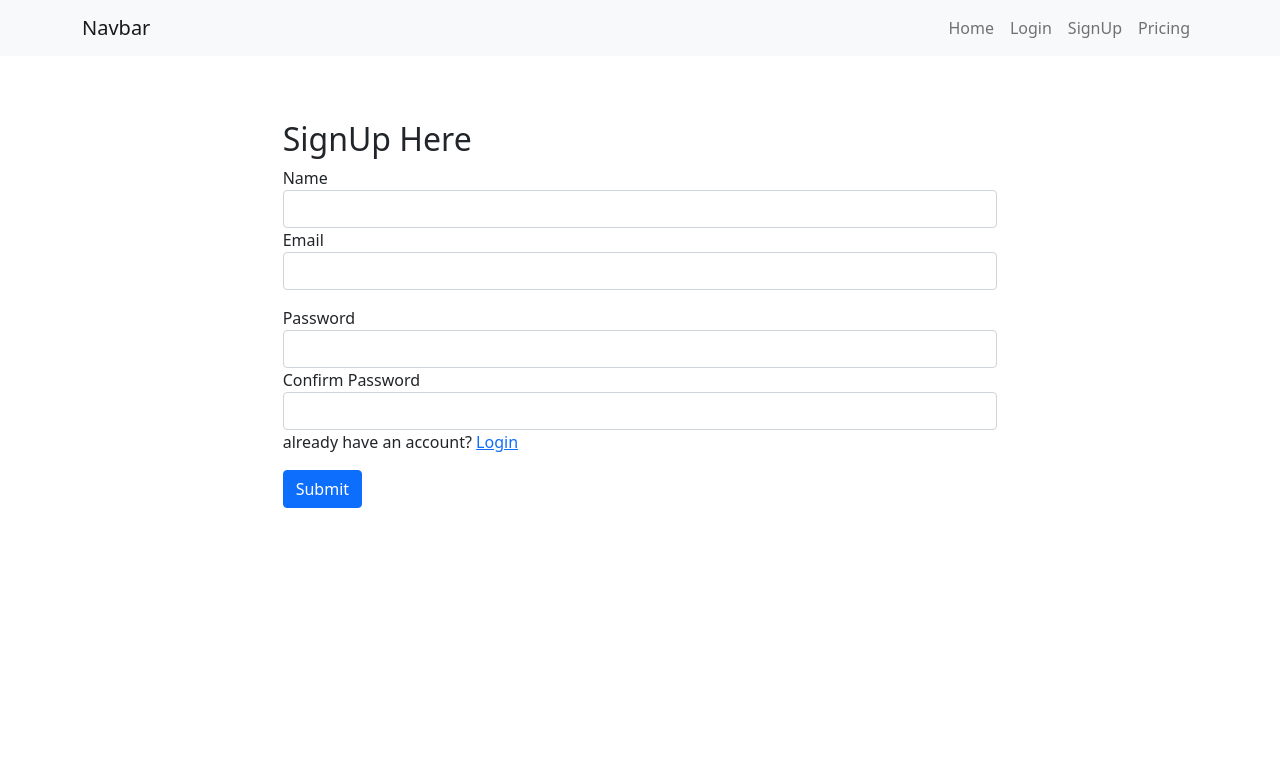
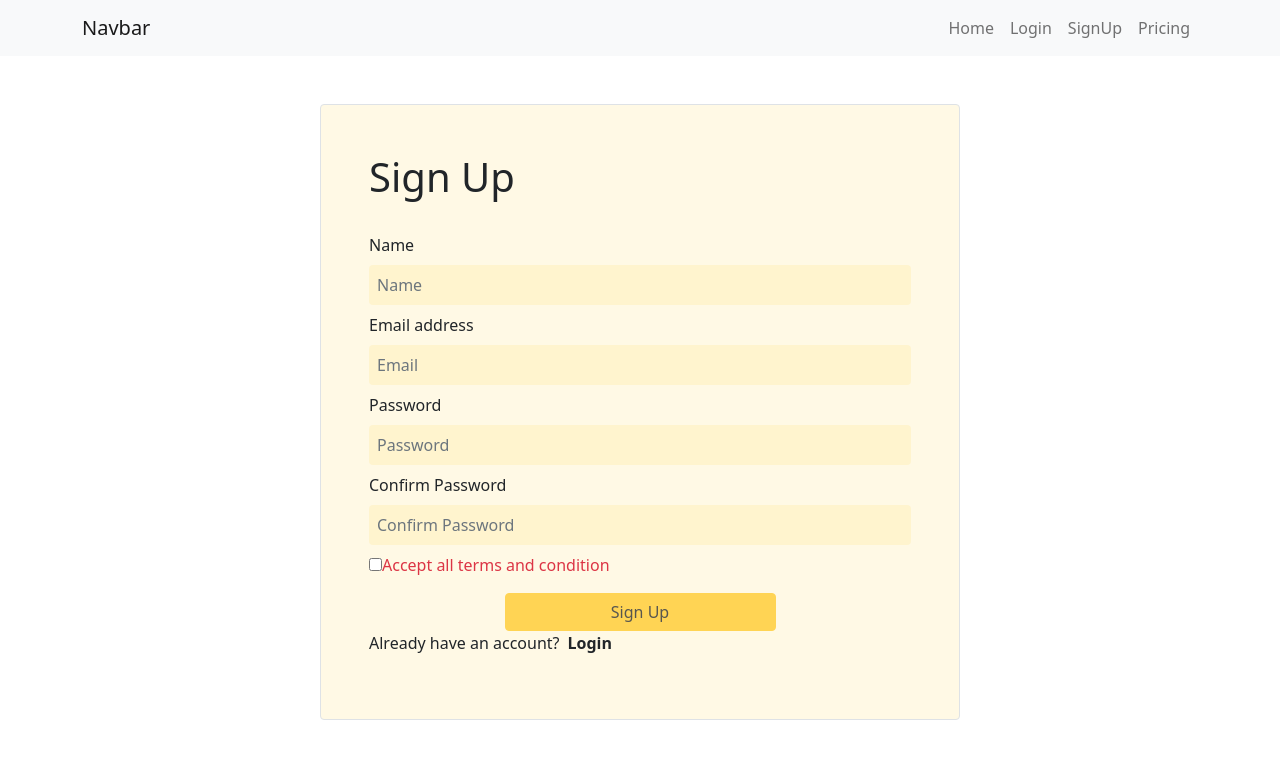
Before and after one commit to ATISH01/AB-electronics-client-side, a React (Create React App) app: page /signup in a window 1280 px wide. Shown: the top 758 px of the page. Built offline with nearby package versions, Linux system fonts and the light colour scheme.

Commit message:
signup paeg recreated

```diff
--- a/package.json
+++ b/package.json
@@ -8,9 +8,11 @@
     "@testing-library/react": "^13.1.1",
     "@testing-library/user-event": "^13.5.0",
     "bootstrap": "^5.1.3",
+    "firebase": "^9.7.0",
     "react": "^18.1.0",
     "react-bootstrap": "^2.3.1",
     "react-dom": "^18.1.0",
+    "react-firebase-hooks": "^5.0.3",
     "react-hook-form": "^7.30.0",
     "react-router-dom": "^6.3.0",
     "react-scripts": "5.0.1",
--- a/src/Pages/Login/Login/Login.js
+++ b/src/Pages/Login/Login/Login.js
@@ -3,11 +3,10 @@ import { Button, Col, Form, Row } from 'react-bootstrap';
 import { useForm } from 'react-hook-form';
 import * as Yup from 'yup'
 import { yupResolver } from '@hookform/resolvers/yup'
+import { Link } from 'react-router-dom';
 const Login = () => {
     const formSchema = Yup.object().shape({
         email:Yup.string().email().required('Input Valid Email'),
-
-
     })
     const formOptions = { resolver: yupResolver(formSchema) }
     const { register, handleSubmit, reset, formState } = useForm(formOptions)
@@ -32,9 +31,7 @@ const Login = () => {
                     <Form.Label>Password</Form.Label>
                     <Form.Control {...register("password", { required: true })} />
                 </Form.Group>
-                <Form.Group className="mb-3" controlId="formBasicCheckbox">
-                    <Form.Check type="checkbox" label="Check me out" />
-                </Form.Group>
+                <p>New to AB Electronics? <Link to="/signup">SignUp</Link></p>
                 <Button variant="primary" type="submit">
                     Submit
                 </Button>
--- a/src/Pages/Login/SignUp/SignUp.js
+++ b/src/Pages/Login/SignUp/SignUp.js
@@ -1,81 +1,113 @@
-import React from 'react'
-import { useForm } from 'react-hook-form'
-import { yupResolver } from '@hookform/resolvers/yup'
-import * as Yup from 'yup'
-import { Col, Row } from 'react-bootstrap';
-import { Link } from 'react-router-dom';
+import React, { useState } from 'react';
+import { Button, Col, Form, Row } from 'react-bootstrap';
+import { Link, useNavigate } from 'react-router-dom';
+import { useCreateUserWithEmailAndPassword} from 'react-firebase-hooks/auth';
+import auth from '../../../firebse.init';
+
 
 const SignUp = () => {
-    const formSchema = Yup.object().shape({
+    const [agree, setAgree] = useState(false);
+     const [
+        createUserWithEmailAndPassword, user
+    ] = useCreateUserWithEmailAndPassword(auth);
+    const [userInfo, setUserInfo] = useState({
+        email: "",
+        password: "",
+        confirmPass: "",
+    })
+    const [errors, setErrors] = useState({
+        email: "",
+        password: "",
+        general: "",
+    })
 
-        email:Yup.string().email().required('Input Valid Email'),
-        password: Yup.string()
-            .required('Password is mendatory')
-            .min(3, 'Password must be at 3 char long'),
-        confirmPwd: Yup.string()
-            .required('Password is mendatory')
-            .oneOf([Yup.ref('password')], 'Passwords does not match'),
-    })
-    const formOptions = { resolver: yupResolver(formSchema) }
-    const { register, handleSubmit, reset, formState } = useForm(formOptions)
-    const { errors } = formState;
+    const handleEmail = event => {
+        const emailRegex = /\S+@\S+\.\S+/;
+        const emailValidation = emailRegex.test(event.target.value);
 
-    const onSubmit = data => {
-        console.log(data);
+        if (emailValidation) {
+            setUserInfo({ ...userInfo, email: event.target.value })
+            setErrors({ ...errors, email: "" })
+        } else {
+            setErrors({ ...errors, email: "Invalid email" })
+            setUserInfo({ ...userInfo, email: "" })
+        }
     }
+
+    const handlePassword = event => {
+        const RegexPass = /.{6,}/;
+        const passwordValidation = RegexPass.test(event.target.value);
+        if (passwordValidation) {
+            setUserInfo({ ...userInfo, password: event.target.value })
+        }
+        else {
+            setErrors({ ...errors, password: "Give StrongPassword" })
+        }
+    }
+
+    const handleConfirmPass = event => {
+        setUserInfo({ ...userInfo, confirmPass: event.target.value })
+    }
+    const handleFormSubmit = event => {
+        event.preventDefault();
+        if (userInfo.password !== userInfo.confirmPass) {
+            setErrors({ ...errors, confirmPass: "Password Not Matched" })
+            return;
+        }
+        createUserWithEmailAndPassword(userInfo.email, userInfo.password)
+
+        console.log(user);
+
+    }
+
     return (
-        <Row  md={3} className="g-0">
-            <Col xs={12} md={7} className="mx-auto">
-            <div className="container mt-5 p-3">
-            <h2>SignUp Here</h2>
-            <form onSubmit={handleSubmit(onSubmit)}>
-                <div className="form-group">
-                    <label>Name</label>
-                    <input {...register("name")} className="form-control" />
 
-                </div>
-                <div className="form-group">
-                    <label>Email</label>
-                    <input
-                        name="email"
-                        type="text"
-                        {...register('email')}
-                        className="form-control"
-                    />
-                    <p>{errors.email?.message}</p>
+        <Row md={3} className="g-0 ">
 
-                </div>
-                <div className="form-group">
+            <Col xs={12} md={6} className="mx-auto">
+                    <div className='container  mx-auto my-5 bg-warning bg-opacity-10 border border-1 rounded p-5'>
 
-                    <label>Password</label>
-                    <input
-                        name="password"
-                        type="password"
-                        {...register('password')}
-                        className={`form-control ${errors.password ? 'is-invalid' : ''}`}
-                    />
-                    <div className="invalid-feedback">{errors.password?.message}</div>
-                </div>
-                <div className="form-group">
-                    <label>Confirm Password</label>
-                    <input
-                        name="confirmPwd"
-                        type="password"
-                        {...register('confirmPwd')}
-                        className={`form-control ${errors.confirmPwd ? 'is-invalid' : ''}`}
-                    />
-                    <div className="invalid-feedback">{errors.confirmPwd?.message}</div>
-                </div>
-                <p>already have an account? <Link to='/login'>Login</Link></p>
-                <div className="mt-3">
-                    <button type="submit" className="btn btn-primary">
-                        Submit
-                    </button>
-                </div>
-            </form>
-        </div>
+                        <Form onSubmit={handleFormSubmit} >
+                            <h1>Sign Up</h1>
+                            <img className='ms-4 mb-3' width={230} src="" alt="" />
+                            <Form.Group className=" mb-2">
+                                <Form.Label >Name</Form.Label>
+                                <Form.Control className='border-0 bg-warning p-2 text-dark bg-opacity-10' type="text" placeholder="Name" />
+
+                            </Form.Group>
+                            <Form.Group className="mb-2" controlId="formBasicEmail">
+                                <Form.Label>Email address</Form.Label>
+                                <Form.Control onChange={handleEmail} className='border-0 bg-warning p-2 text-dark bg-opacity-10' type="email" placeholder="Email" required />
+                                {errors?.email && <p>{errors.email}</p>}
+                            </Form.Group>
+
+                            <Form.Group className="mb-2" controlId="formBasicPassword">
+                                <Form.Label>Password</Form.Label>
+                                <Form.Control onBlur={handlePassword} className='border-0 bg-warning p-2 text-dark bg-opacity-10' type="password" placeholder="Password" required />
+                                {errors?.password && <p>{errors.password}</p>}
+                            </Form.Group>
+                            <Form.Group className="mb-2" controlId="formBasicPassword">
+                                <Form.Label>Confirm Password</Form.Label>
+                                <Form.Control onBlur={handleConfirmPass} className='border-0 bg-warning p-2 text-dark bg-opacity-10' type="password" placeholder="Confirm Password" required />
+                                {errors?.confirmPass && <p>{errors.confirmPass}</p>}
+                            </Form.Group>
+                            <input onClick={() => setAgree(!agree)} type="checkbox" />
+                            <label className={`${agree ? '' : 'text-danger'}`} htmlFor="terms">Accept all terms and condition</label>
+                            <Button disabled={!agree} className='d-block mx-auto w-50 mt-3' variant="warning" type="submit">
+                                Sign Up
+                            </Button>
+
+
+                            <p>Already have an account?<Link className='text-decoration-none fw-bold text-dark ms-2' to='/login'>Login</Link></p>
+
+                        </Form>
+                    </div>
             </Col>
+
         </Row>
+
+
+
     );
 };
 
--- /dev/null
+++ b/src/firebse.init.js
@@ -0,0 +1,17 @@
+
+import { initializeApp } from "firebase/app";
+import {getAuth} from 'firebase/auth';
+
+const firebaseConfig = {
+  apiKey: "AIzaSyBYO9_rn-Ax0bi88QCLvp7z1NqK2EY6vqY",
+  authDomain: "ab-electronics-9bf41.firebaseapp.com",
+  projectId: "ab-electronics-9bf41",
+  storageBucket: "ab-electronics-9bf41.appspot.com",
+  messagingSenderId: "1067448633978",
+  appId: "1:1067448633978:web:22eec7ca1ab942fc8689c3"
+};
+
+
+const app = initializeApp(firebaseConfig);
+const auth = getAuth(app);
+export default auth;
```
Also changed, not shown: 1 other file (tests, documents, lock files or other folders).
